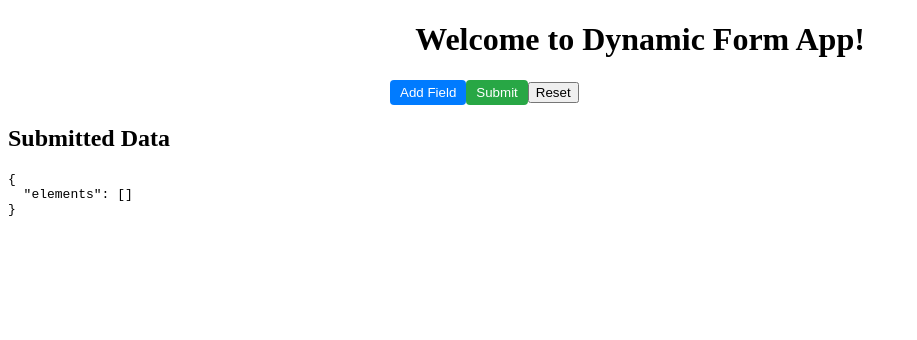
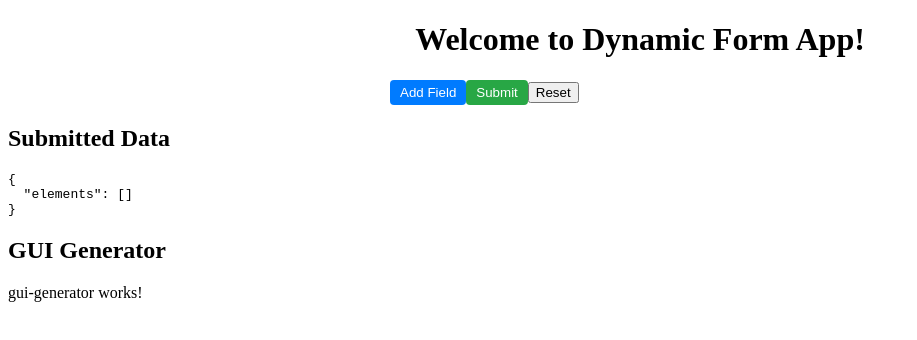
Before and after one commit to jihenJN/dynamic-form-by-JN, an Angular app: page / in a window 1280 px wide. Both pictures are taken after a click on the button "Submit". Shown: the top 340 px of the page, without its empty margins (0-917 px from the left). Built offline with nearby package versions, Linux system fonts and the light colour scheme.

Commit message:
feat : add gui generator component

```diff
--- a/src/app/app.module.ts
+++ b/src/app/app.module.ts
@@ -4,11 +4,13 @@ import { ReactiveFormsModule } from '@angular/forms';
 
 import { AppComponent } from './app.component';
 import { DynamicFormComponent } from './dynamic-form/dynamic-form.component';
+import { GuiGeneratorComponent } from './gui-generator/gui-generator.component';
 
 @NgModule({
   declarations: [
     AppComponent,
-    DynamicFormComponent
+    DynamicFormComponent,
+    GuiGeneratorComponent
   ],
   imports: [
     BrowserModule,
--- a/src/app/dynamic-form/dynamic-form.component.html
+++ b/src/app/dynamic-form/dynamic-form.component.html
@@ -65,3 +65,9 @@
     <h2>Submitted Data</h2>
     <pre>{{ submittedData | json }}</pre>
 </div>
+
+<!-- Display submitted data -->
+<div *ngIf="submittedData" class="submitted-data">
+    <h2>GUI Generator</h2>
+    <app-gui-generator></app-gui-generator>
+</div>
--- /dev/null
+++ b/src/app/gui-generator/gui-generator.component.html
@@ -0,0 +1 @@
+<p>gui-generator works!</p>
--- /dev/null
+++ b/src/app/gui-generator/gui-generator.component.ts
@@ -0,0 +1,15 @@
+import { Component, OnInit } from '@angular/core';
+
+@Component({
+  selector: 'app-gui-generator',
+  templateUrl: './gui-generator.component.html',
+  styleUrls: ['./gui-generator.component.css']
+})
+export class GuiGeneratorComponent implements OnInit {
+
+  constructor() { }
+
+  ngOnInit(): void {
+  }
+
+}
```
Also changed, not shown: src/app/gui-generator/gui-generator.component.css (added), 1 other file (tests, documents, lock files or other folders).
